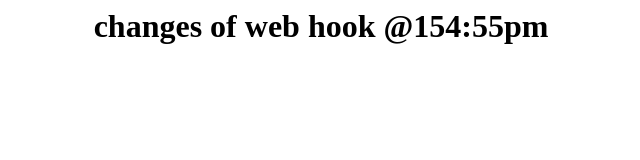
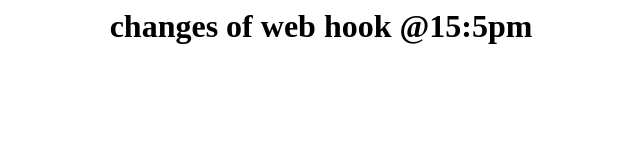
Before and after one commit to hari95kishore/jenkinscreations, a plain HTML site: page index.html in a window 1280 px wide. Shown: the whole page, without its empty margins (319-959 px from the left). Drawn offline with Linux system fonts and the light colour scheme.

Commit message:
update@156pm

```diff
--- a/index.html
+++ b/index.html
@@ -3,7 +3,7 @@
 <title>w file new w  chnages</title>
 </head>
 <body>
-<center><h1>changes of  web hook @154:55pm </h1></center>
+<center><h1>changes of  web hook @15:5pm </h1></center>
 
 </body>
 </html>
```
